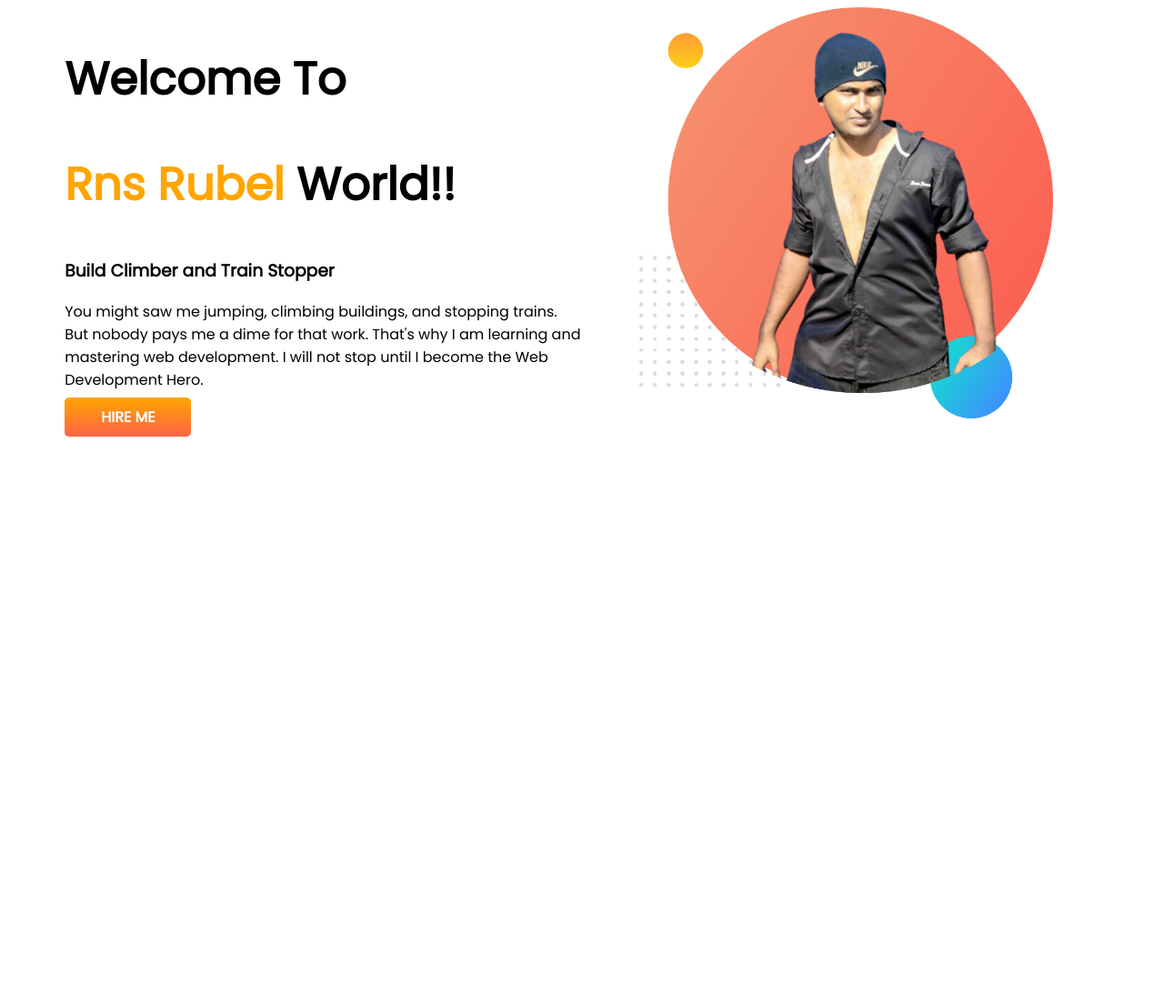
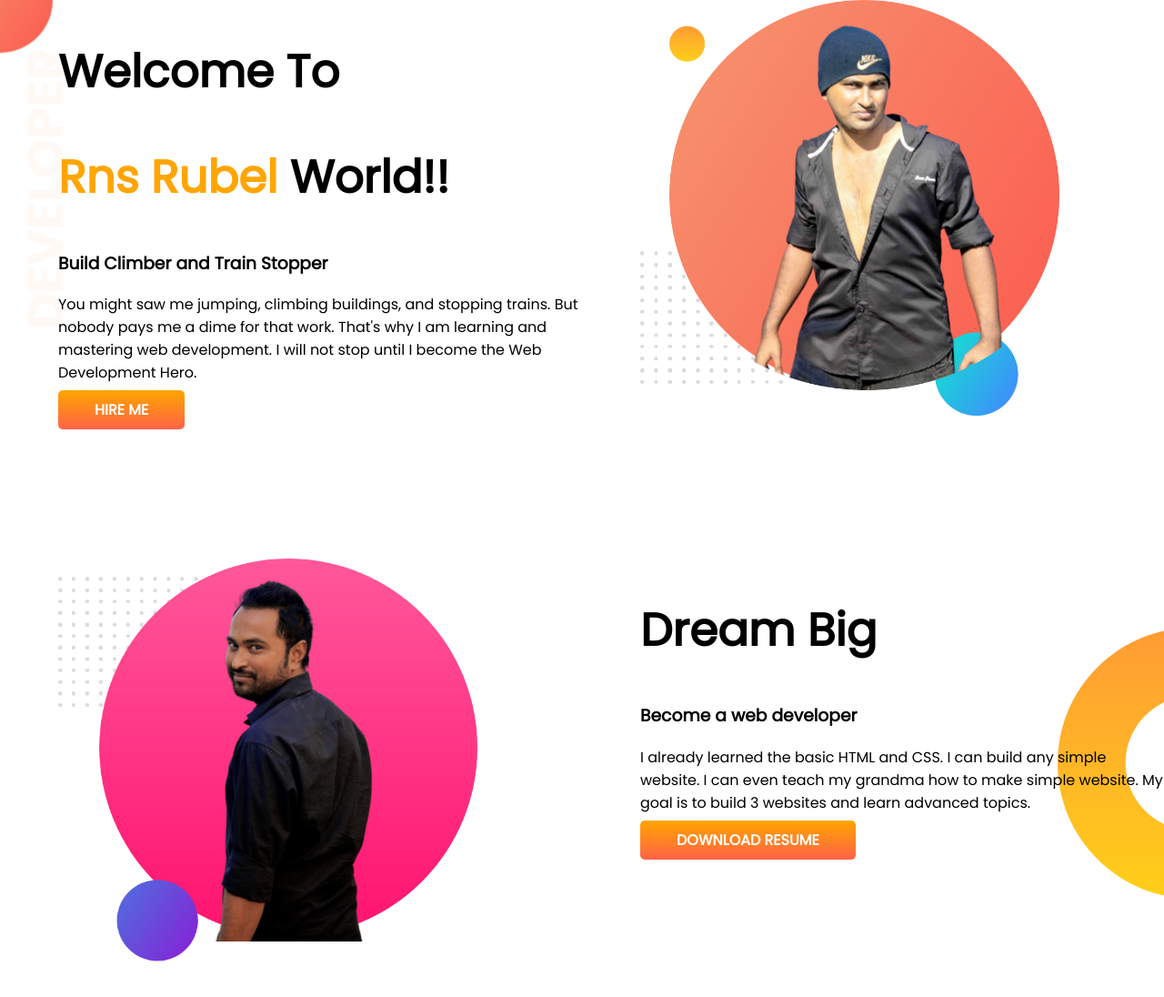
Before and after one commit to RnsRubel/my-portfolio, a plain HTML site: page index.html in a window 1280 px wide. Shown: the whole page at 91% size. Before the commit the page ends 800 px from the top, so only its background shows below. Drawn offline with Linux system fonts and the light colour scheme.

Commit message:
dream area added

```diff
--- a/index.html
+++ b/index.html
@@ -12,7 +12,7 @@
 
 </head>
 <body>
- <section>
+ <section class="banner-area">
     <div class="half-width">
         <h1>Welcome To</h1>
         <h1><span class="orange-color">Rns Rubel</span> World!!</h1>
@@ -25,5 +25,17 @@
        </div>
  </section>
 
+ <section class="dream-area">
+   <div class="half-width">
+       <img src="image/rns.png" alt="" srcset="">
+   </div>
+   <div class="half-width">
+    <h1>Dream Big</h1>
+    <h3>Become a web developer</h3>
+    <p>I already learned the basic HTML and CSS. I can build any simple website. I can even teach my grandma how to make simple website. My goal is to build 3 websites and learn advanced topics.</p>
+    <a class="link-button" href="https://www.facebook.com/" target="_blank">DOWNLOAD RESUME</a>
+   </div>
+ </section>
+
 </body>
 </html>
--- a/style.css
+++ b/style.css
@@ -1,5 +1,6 @@
 body{
     font-family: 'Poppins', sans-serif;
+    margin: 0;
 }
  h1{
      font-size: 50px;
@@ -9,6 +10,7 @@ body{
  }
  section{
      display: flex;
+     margin-bottom: 150px;
  }
  .half-width{
      width: 50%;
@@ -26,3 +28,12 @@ body{
      color: white;
      font-weight: 700;
  }
+ .banner-area{
+     background-image: url(image/top-banner.png);
+     background-repeat: no-repeat;
+ }
+ .dream-area{
+     background-image: url(image/dream-bg.png);
+     background-repeat: no-repeat;
+     background-position: right;
+ }
```
